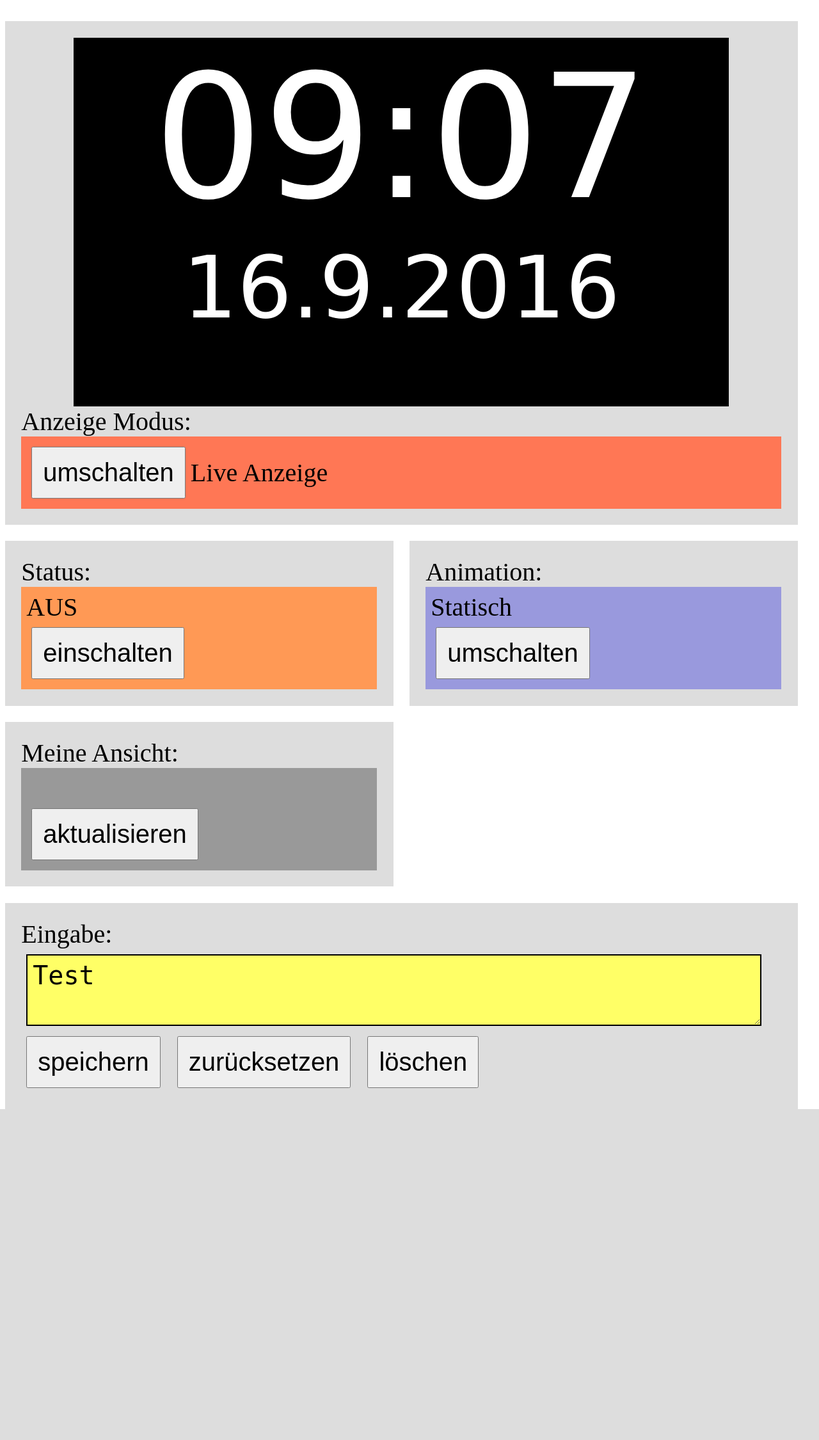
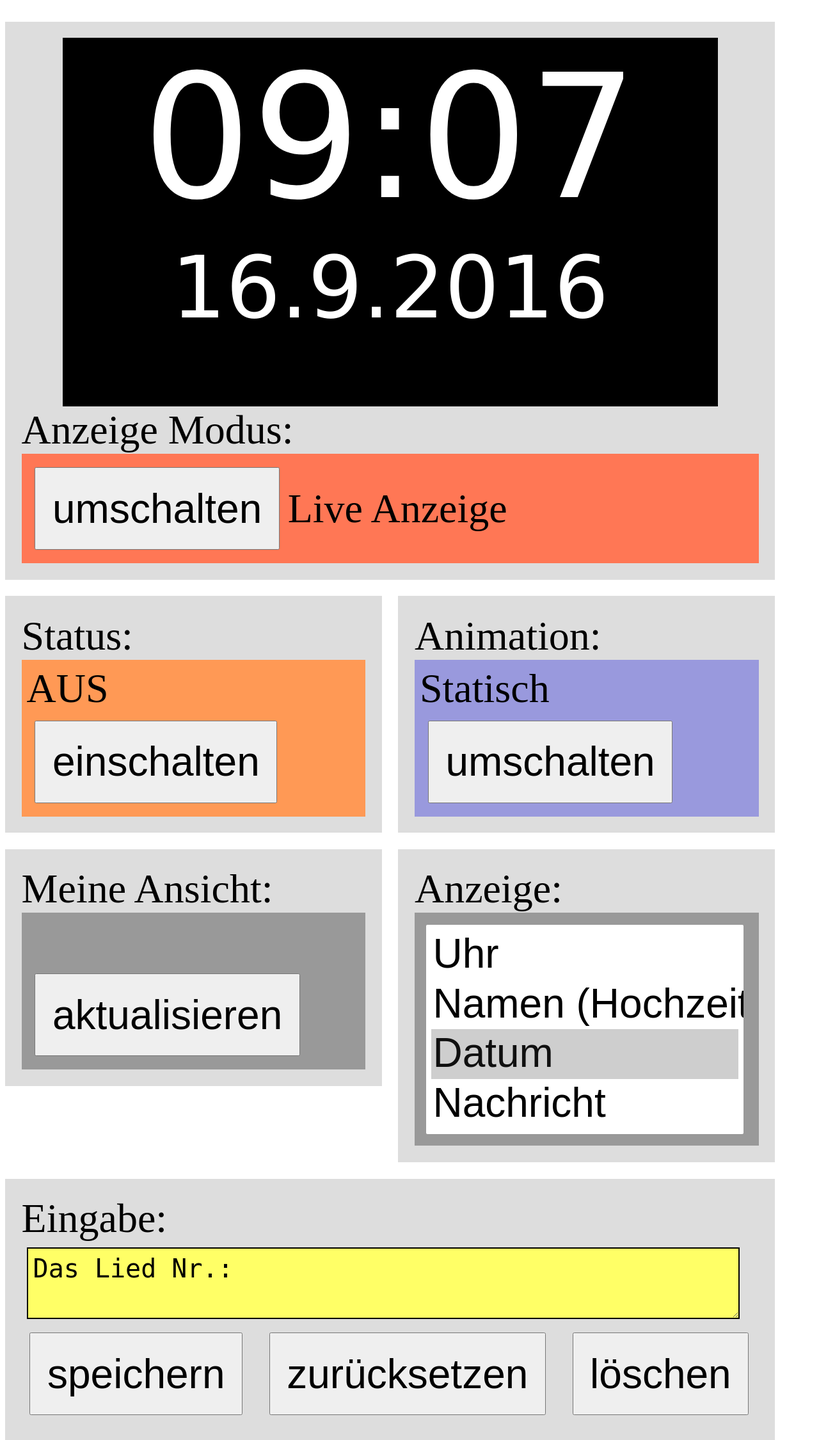
Before and after one commit to mehlbox/DieUhr, a PHP site: page / in a window 1280 px wide. Shown: the whole page at 64% size. Before the commit the page ends 1733 px from the top, so only its background shows below. Run offline with PHP 8.4, Linux system fonts and the light colour scheme.

Commit message:
prevent resizing when typing

```diff
--- a/html/data/message.txt
+++ b/html/data/message.txt
@@ -1 +1 @@
-Test
+Das Lied Nr.:
--- a/html/index.php
+++ b/html/index.php
@@ -28,35 +28,35 @@ header( "refresh:120;url=/" );
 <style>
 body {
 	background-color: #FFFFFF;
-	font-size: 5vmin;
+	font-size: 5vw;
 }
 div {
 	background-color: #DDDDDD;
-	padding: 1vmin
-	margin: 1vmin;
+	padding: 1vw
+	margin: 1vw;
 }
 div div{
 	background-color: #000000;
 }
 input {
-	font-size: 5vmin;
-	padding: 2vmin;
-	margin: 1vmin;
+	font-size: 5vw;
+	padding: 2vw;
+	margin: 1vw;
 }
 .box {
 	float: left;
-	width: 48%;
-	margin-right: 2%;
-	margin-top: 2%;
-	padding: 2%;
+	width: 46vw;
+	margin-right: 2vw;
+	margin-top: 2vw;
+	padding: 2vw;
 	box-sizing: border-box;
 }
 .boxw {
 	float: left;
-	width: 94%;
-	margin-right: 2%;
-	margin-top: 2%;
-	padding: 2%;
+	width: 90vw;
+	margin-right: 2vw;
+	margin-top: 2vw;
+	padding: 2vw;
 
 }
 #clock {
@@ -64,7 +64,6 @@ input {
     width: 80vw;
 	margin: auto;
     background-color: black;
-    top: 0; left: 0; bottom: 0; right: 0;
 	font-family:Verdana,sans-serif;color:#FFFFFF;
 	text-align:center;
 	display:block;
@@ -169,6 +168,18 @@ if (file_get_contents($marquee)) {
 		<input type="submit" value="aktualisieren" />
 		</div>
 	</div>
+	<div class="box">Anzeige:
+		<div style="background-color: #999999; border: 0; padding: 1vmin;">
+<form>
+    <select multiple name="anzeigen" style="font-size: 5vw; border: 0; padding: 1vmin; margin: 2%; width: 95%;">
+      <option value="Uhr">Uhr</option>
+      <option>Namen (Hochzeit)</option>
+      <option selected='selected'>Datum</option>
+      <option>Nachricht</option>
+    </select>
+</form>
+		</div>
+	</div>
 	<div class="boxw">Eingabe:
 			<textarea name="message"><?php echo $formtext; ?></textarea>
 			<input type="submit" name="save"  value="speichern" />
```
Also changed, not shown: 2 other files.
